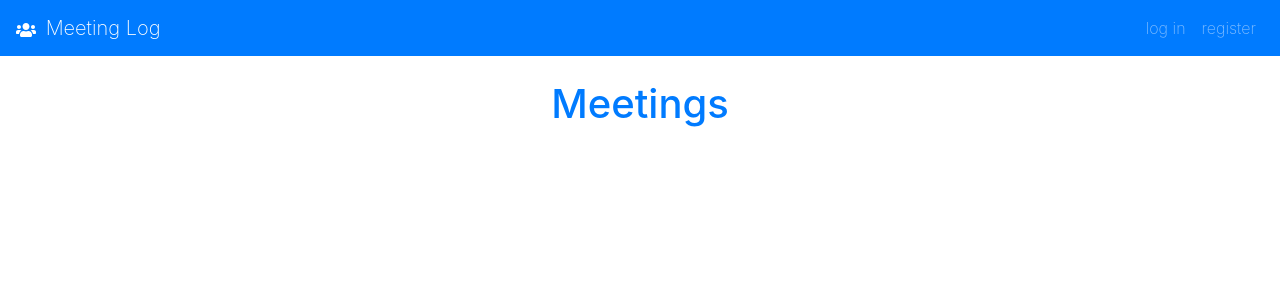
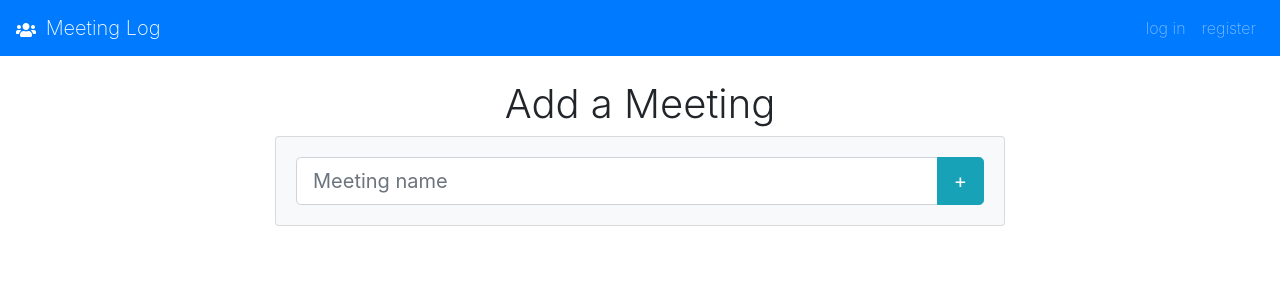
Before and after one commit to TasosBak/meetings-dashboard, a React (Create React App) app: page /meetings in a window 1280 px wide. Shown: the top 300 px of the page. Built offline with nearby package versions, Linux system fonts and the light colour scheme; no server answers.

Commit message:
Added addMeeting functionality

```diff
--- a/src/App.js
+++ b/src/App.js
@@ -71,6 +71,11 @@ class App extends Component {
       });
   };
 
+  addMeeting = (meetingName) => {
+    const ref = firebase.database().ref(`meetings/${this.state.user.uid}`);
+    ref.push({ meetingName: meetingName });
+  };
+
   render() {
     return (
       <div>
@@ -80,7 +85,7 @@ class App extends Component {
         <Router>
           <Home path="/" user={this.state.user} />
           <Login path="/login" />
-          <Meetings path="/meetings" />
+          <Meetings path="/meetings" addMeeting={this.addMeeting} />
           <Register path="/register" registerUser={this.registerUser} />
         </Router>
       </div>
--- a/src/Login.js
+++ b/src/Login.js
@@ -1,11 +1,105 @@
-import React, { Component } from 'react';
+import React, { Component } from "react";
+import firebase from "./Firebase";
+import FormError from "./FormError";
+import { navigate } from "@reach/router";
 
 class Login extends Component {
+  constructor(props) {
+    super(props);
+    this.state = {
+      email: "",
+      password: "",
+      errorMessage: null,
+    };
+
+    this.handleChange = this.handleChange.bind(this);
+    this.handleSubmit = this.handleSubmit.bind(this);
+  }
+
+  handleChange(e) {
+    const itemName = e.target.name;
+    const itemValue = e.target.value;
+
+    this.setState({ [itemName]: itemValue });
+  }
+
+  handleSubmit(e) {
+    var registrationInfo = {
+      email: this.state.email,
+      password: this.state.password,
+    };
+    e.preventDefault();
+
+    firebase
+      .auth()
+      .signInWithEmailAndPassword(
+        registrationInfo.email,
+        registrationInfo.password
+      )
+      .then(() => {
+        navigate("/meetings");
+      })
+      .catch((error) => {
+        if (error.message !== null) {
+          this.setState({ errorMessage: error.message });
+        } else {
+          this.setState({ errorMessage: null });
+        }
+      });
+  }
+
   render() {
     return (
-      <div className="text-center mt-4">
-        <h1 className="text-primary">Login</h1>
-      </div>
+      <form className="mt-3" onSubmit={this.handleSubmit}>
+        <div className="container">
+          <div className="row justify-content-center">
+            <div className="col-lg-6">
+              <div className="card bg-light">
+                <div className="card-body">
+                  <h3 className="font-weight-light mb-3">Log in</h3>
+                  <section className="form-group">
+                    {this.state.errorMessage !== null ? (
+                      <FormError theMessage={this.state.errorMessage} />
+                    ) : null}
+                    <label
+                      className="form-control-label sr-only"
+                      htmlFor="Email"
+                    >
+                      Email
+                    </label>
+                    <input
+                      required
+                      className="form-control"
+                      type="email"
+                      id="email"
+                      name="email"
+                      placeholder="Email"
+                      value={this.state.email}
+                      onChange={this.handleChange}
+                    />
+                  </section>
+                  <section className="form-group">
+                    <input
+                      required
+                      className="form-control"
+                      type="password"
+                      name="password"
+                      placeholder="Password"
+                      value={this.state.password}
+                      onChange={this.handleChange}
+                    />
+                  </section>
+                  <div className="form-group text-right mb-0">
+                    <button className="btn btn-primary" type="submit">
+                      Log in
+                    </button>
+                  </div>
+                </div>
+              </div>
+            </div>
+          </div>
+        </div>
+      </form>
     );
   }
 }
--- a/src/Meetings.js
+++ b/src/Meetings.js
@@ -1,10 +1,63 @@
-import React, { Component } from 'react';
+import React, { Component } from "react";
 
 class Meetings extends Component {
+  constructor(props) {
+    super(props);
+    this.state = {
+      meetingName: "",
+    };
+
+    this.handleChange = this.handleChange.bind(this);
+    this.handleSubmit = this.handleSubmit.bind(this);
+  }
+
+  handleChange(e) {
+    const itemName = e.target.name;
+    const itemValue = e.target.value;
+
+    this.setState({ [itemName]: itemValue });
+  }
+
+  handleSubmit(e) {
+    e.preventDefault();
+    this.props.addMeeting(this.state.meetingName);
+    this.setState({ meetingName: "" });
+  }
+
   render() {
     return (
-      <div className="text-center mt-4">
-        <h1 className="text-primary">Meetings</h1>
+      <div className="container mt-4">
+        <div className="row justify-content-center">
+          <div className="col-md-8 text-center">
+            <h1 className="font-weight-light">Add a Meeting</h1>
+            <div className="card bg-light">
+              <div className="card-body text-center">
+                <form className="formgroup" onSubmit={this.handleSubmit}>
+                  <div className="input-group input-group-lg">
+                    <input
+                      type="text"
+                      className="form-control"
+                      name="meetingName"
+                      placeholder="Meeting name"
+                      aria-describedby="buttonAdd"
+                      value={this.state.meetingName}
+                      onChange={this.handleChange}
+                    />
+                    <div className="input-group-append">
+                      <button
+                        type="submit"
+                        className="btn btn-sm btn-info"
+                        id="buttonAdd"
+                      >
+                        +
+                      </button>
+                    </div>
+                  </div>
+                </form>
+              </div>
+            </div>
+          </div>
+        </div>
       </div>
     );
   }
```
